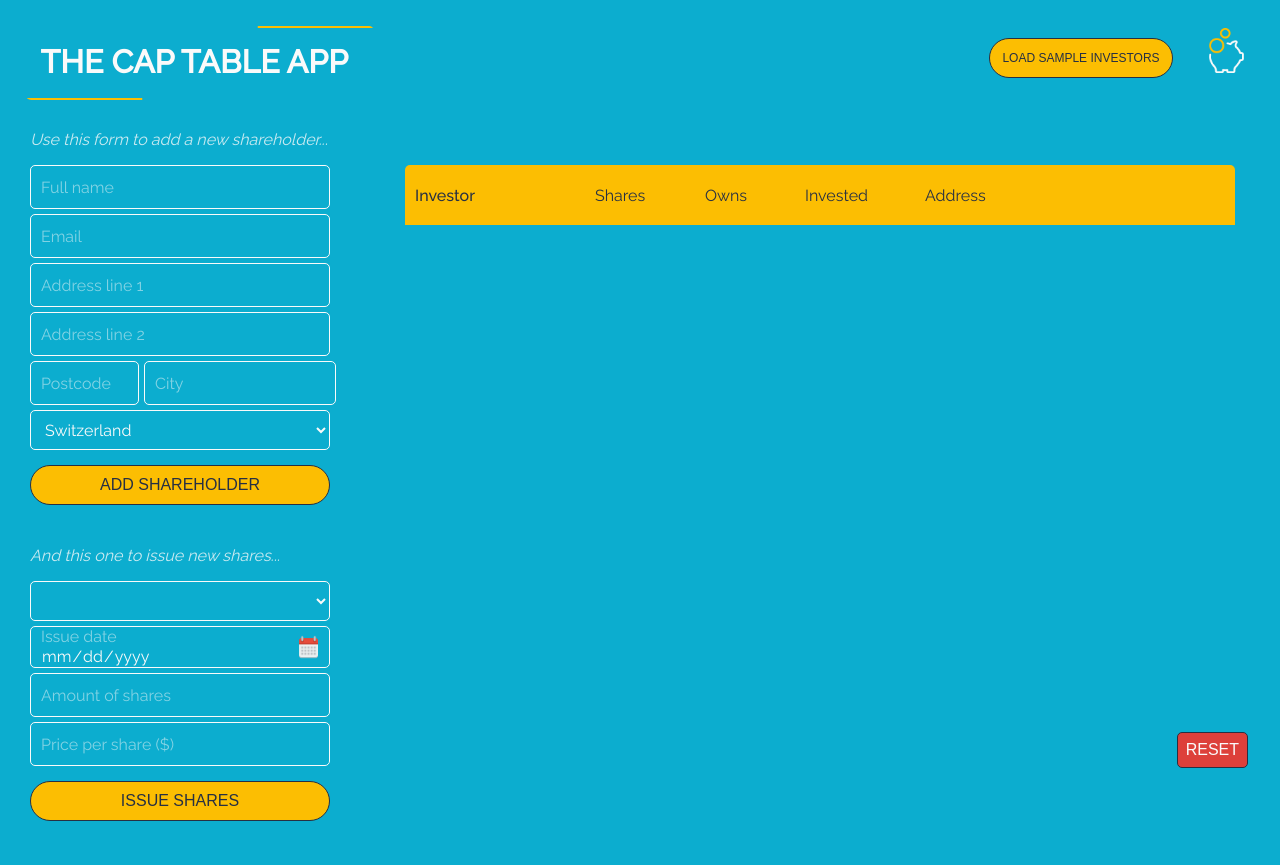
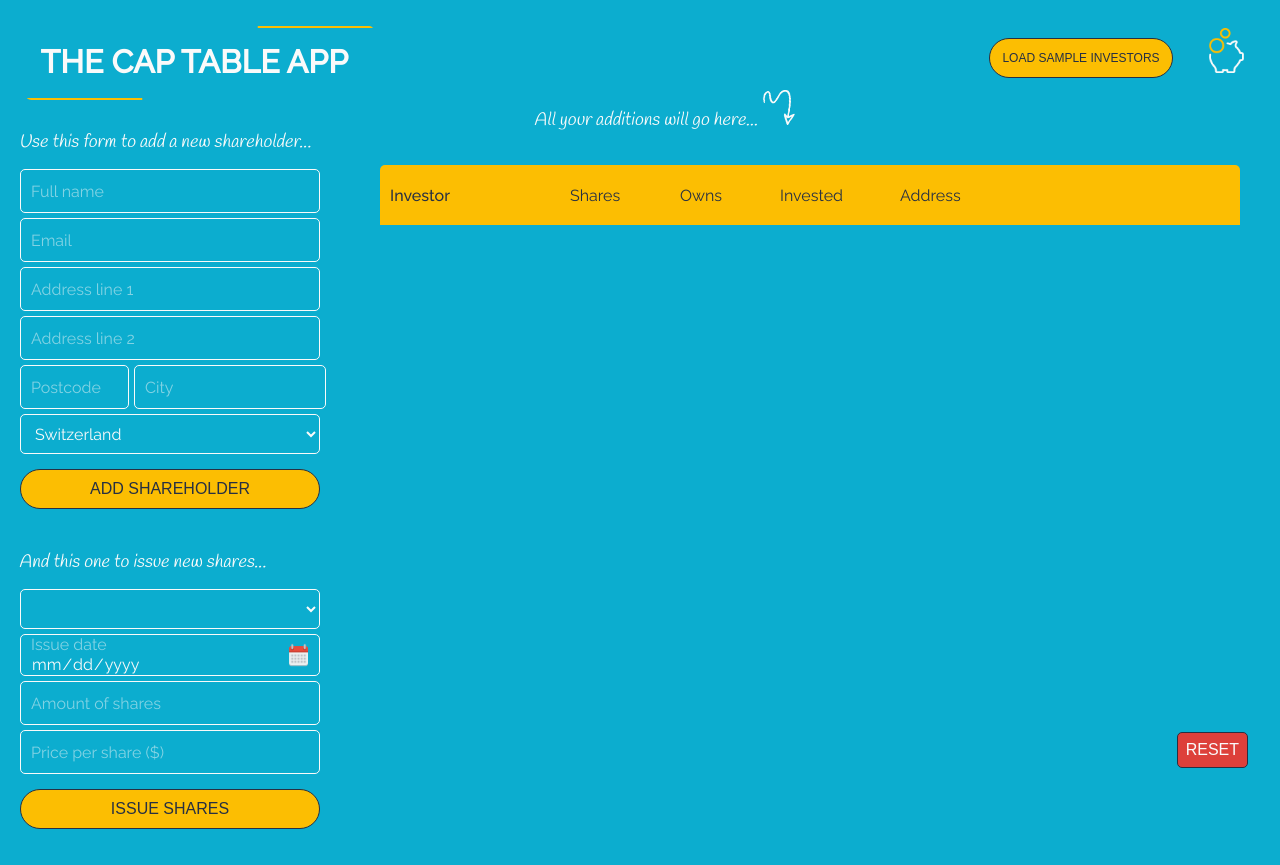
Before and after one commit to ovcOS/cap-table-react, a React (Create React App) app: page / in a window 1280 px wide. Built offline with nearby package versions, Linux system fonts and the light colour scheme.

Commit message:
add styling touches

```diff
--- a/src/components/CapTable.jsx
+++ b/src/components/CapTable.jsx
@@ -1,6 +1,8 @@
 import React from 'react';
 import { TransitionGroup, CSSTransition } from 'react-transition-group';
 import { commafy } from '../helpers'
+import arrow from '../icons/arrow.png'
+
 
 class CapTable extends React.Component {
 
@@ -83,6 +85,10 @@ class CapTable extends React.Component {
 
     return (
       <React.Fragment>
+        <div className="cap-info">
+          <p>All your additions will go here...</p>
+          <img src={arrow} alt=" v "/>
+        </div>
         <table>
           <thead>
             <tr className="table-columns">
--- a/src/css/capTable.css
+++ b/src/css/capTable.css
@@ -90,7 +90,7 @@ tr:nth-child(2n) {
 }
 
 .table-columns td:nth-child(5), .table-columns th:nth-child(5) {
-  min-width: 300px;
+  min-width: 330px;
 }
 
 .count-enter {
@@ -113,3 +113,20 @@ tr:nth-child(2n) {
 .count-exit-active {
   opacity: 0;
 }
+
+.cap-info {
+  font-family: 'Handlee', cursive;
+  font-size: 18px;
+  display: flex;
+  position: absolute;
+  top: 5em;
+  -webkit-transform: skewX(-10deg);
+  transform: skewX(-10deg);
+  right: 38%;
+}
+
+.cap-info img {
+  height: 35px;
+  -webkit-transform: scaleX(-1) rotate(180deg);
+  transform: scaleX(-1) rotate(180deg);
+}
--- a/src/css/global.css
+++ b/src/css/global.css
@@ -76,10 +76,13 @@ input[type="date"]:valid:before {
 }
 
 .form-info {
-  font-style: italic;
-  color:rgba(250, 250, 250, 0.8);
+  font-family: 'Handlee', cursive;
+  color: #FAFAFA;
   margin-top: 5px;
+  margin-bottom: 15px;
+  font-size: 18px;
   text-align: left;
+  transform: skewX(-10deg);
 }
 
 .form-layout {
--- a/src/samples.js
+++ b/src/samples.js
@@ -14,7 +14,7 @@ const samples = {
     },
     investor2 : {
       _id: 'id2',
-      name: "Michelle O'bima",
+      name: "Michelle O'beans",
       email: "gotguns@bama.com",
       address: {
         line1: "245 Fourth Ave",
@@ -26,7 +26,7 @@ const samples = {
     },
     investor3 : {
       _id: 'id3',
-      name: "Jeffy Besos",
+      name: "Jeffrey Kisses",
       email: "biggestjungle@earth.io",
       address: {
         line1: "Palmeira Blvd 792",
@@ -72,8 +72,8 @@ const samples = {
     issue2: {
       shareholderId: 'id2',
       date: new Date(),
-      amount: 80000,
-      pricePerShare: 270,
+      amount: 125000,
+      pricePerShare: 210,
     },
     issue3: {
       shareholderId: 'id3',
@@ -84,7 +84,7 @@ const samples = {
     issue4: {
       shareholderId: 'id4',
       date: new Date(),
-      amount: 100000,
+      amount: 103500,
       pricePerShare: 90,
     },
     issue5: {
```
Also changed, not shown: src/icons/arrow.png (added).
